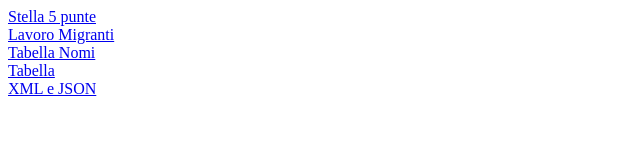
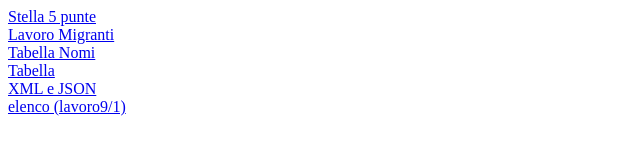
Before and after one commit to magi20015/LavoriTPS, a plain HTML site: page index.html in a window 1280 px wide. Shown: the whole page, without its empty margins (0-640 px from the left). Drawn offline with Linux system fonts and the light colour scheme.

Commit message:
Update index.html

```diff
--- a/index.html
+++ b/index.html
@@ -4,4 +4,5 @@
   <a href="tabell_nomi.html">Tabella Nomi</a> <br>
   <a href="tabella.html">Tabella</a> <br>
   <a href="RegistroPersone.html">XML e JSON</a> <br>
+  <a href="elenco.html">elenco (lavoro9/1)</a> <br>
 </html>
```
